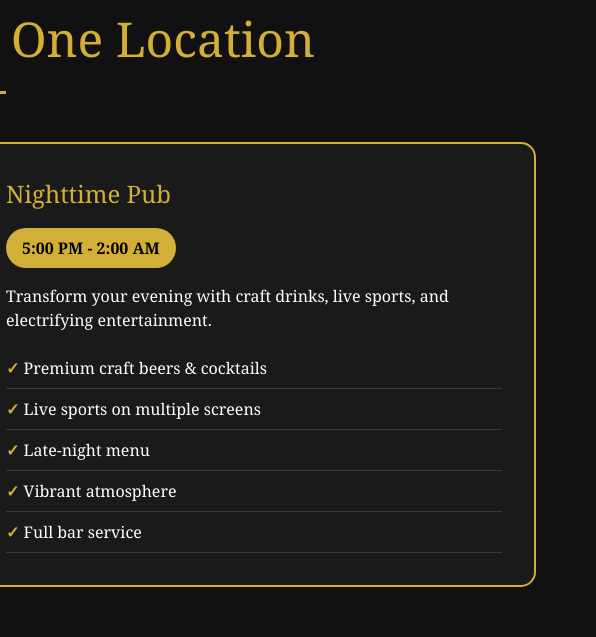
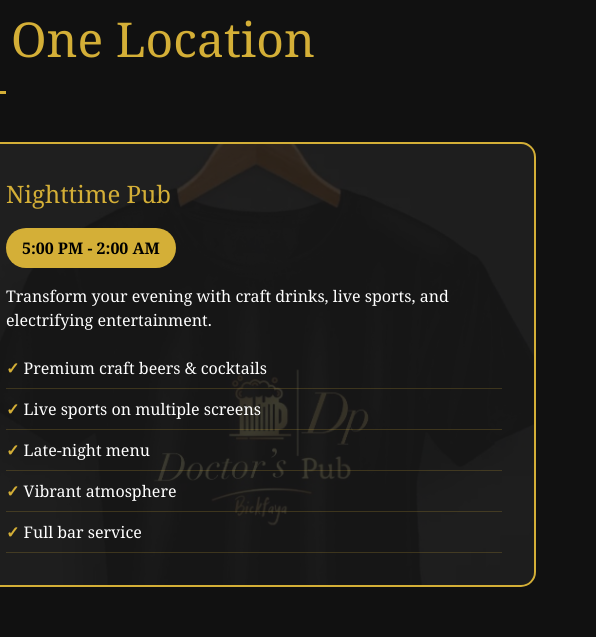
Before and after one commit to NEEJAD-MD-MBA/doctorspub-bickfaya, a website built with Vite: page index.html in a window 1280 px wide. Shown: the part 877-1514 px from the top of the page, 684-1280 px from the left. Built offline with nearby package versions, Linux system fonts and the light colour scheme; files whose address does not match are found by name.

Commit message:
Fix pub card background asset path

```diff
--- a/src/styles.css
+++ b/src/styles.css
@@ -193,7 +193,7 @@ section { padding: 5rem 0; }
 }
 
 .identity-card.pub::before {
-  background-image: url('0079beeb-7d6d-4ee2-9a91-657cdf38e183.jpeg');
+  background-image: url('/0079beeb-7d6d-4ee2-9a91-657cdf38e183.jpeg');
 }
 
 .identity-card > * { position: relative; z-index: 1; }
```
